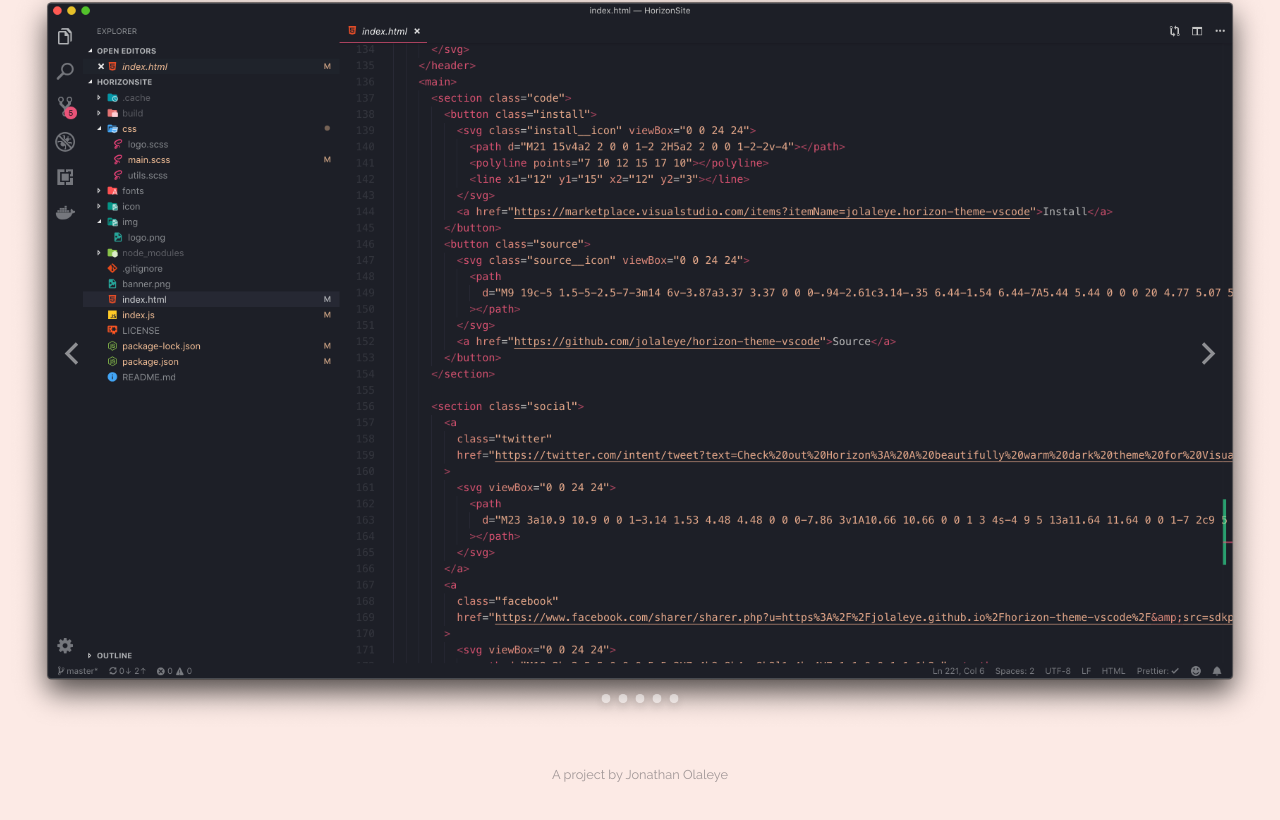
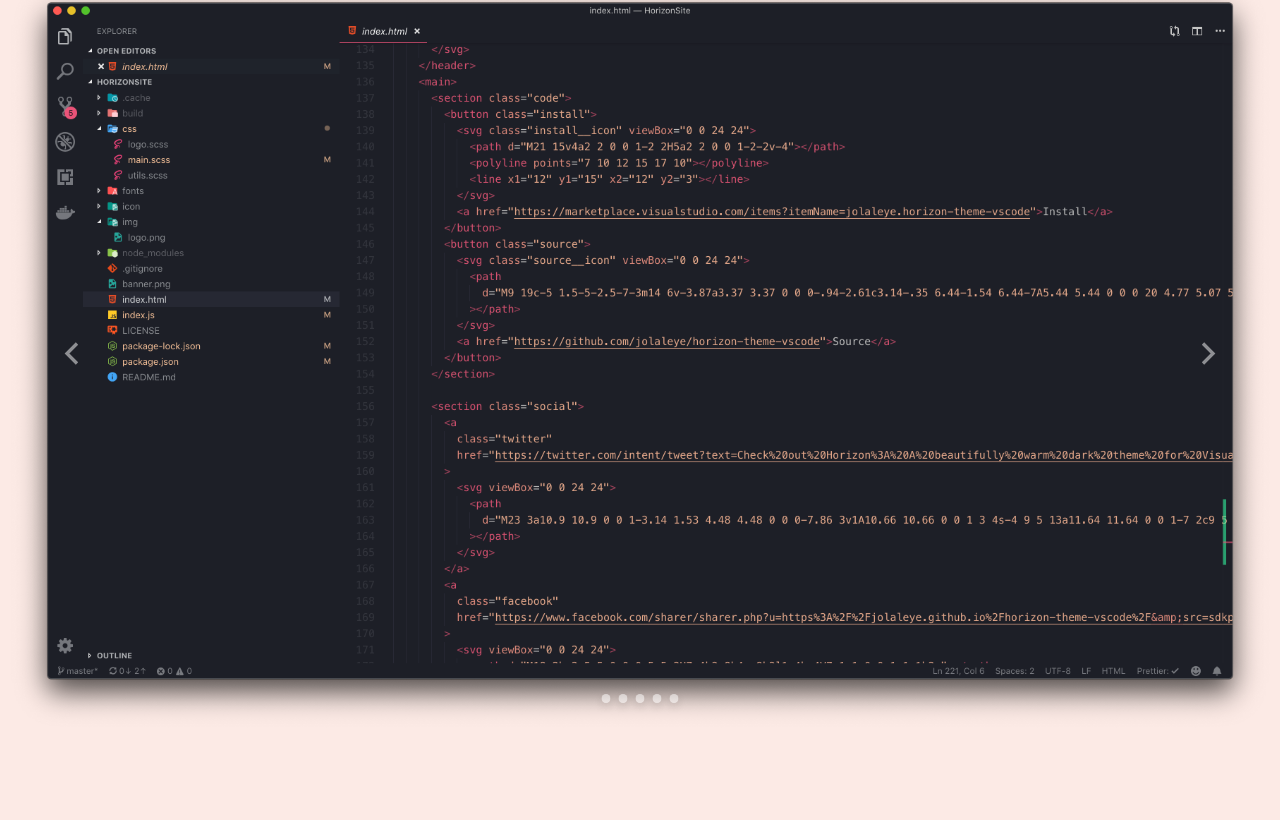
Before and after one commit to jolaleye/horizon-theme, a website with bundled scripts: page index.html in a window 1280 px wide. Shown: the part 928-1748 px from the top of the page. After the commit the page ends 1695 px from the top, so only its background shows below. Built offline with nearby package versions, Linux system fonts and the light colour scheme; files whose address does not match are found by name.

Commit message:
Remove footer

```diff
--- a/css/main.scss
+++ b/css/main.scss
@@ -187,19 +187,3 @@ button {
 .glide__slide img {
   width: 100%;
 }
-
-// FOOTER
-footer {
-  text-align: center;
-  padding-bottom: 3em;
-  font-size: 0.8em;
-}
-
-footer a {
-  opacity: 0.4;
-  transition: opacity 0.25s;
-
-  &:hover {
-    opacity: 0.8;
-  }
-}
--- a/index.html
+++ b/index.html
@@ -244,10 +244,6 @@
       </section>
     </main>
 
-    <footer>
-      <a href="https://github.com/jolaleye">A project by Jonathan Olaleye</a>
-    </footer>
-
     <script src="/index.js"></script>
   </body>
 </html>
```
